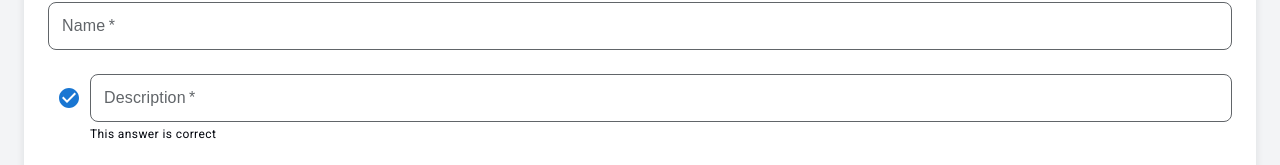
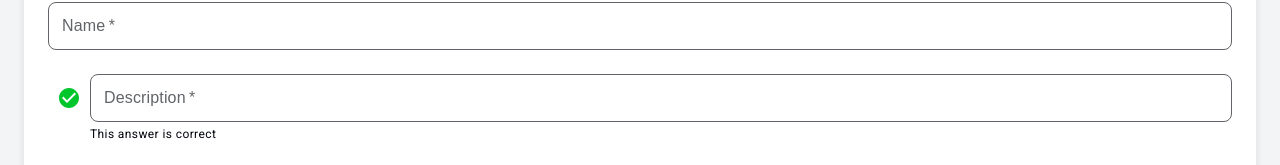
Before and after one commit to Thipyada/questionnaire, a Next.js app: page / in a window 1280 px wide. Shown: the part 372-537 px from the top of the page. Built offline with nearby package versions, Linux system fonts and the light colour scheme.

Commit message:
add important

```diff
--- a/styles/qEachQuestion.css
+++ b/styles/qEachQuestion.css
@@ -237,16 +237,16 @@
 /* helper text Checked */
 .eachChoice .MuiTextField-root .MuiFormHelperText-root {
   margin-left: 0;
-  color: var(--color-common-black);
+  color: var(--color-common-black) !important;
 }
 
 /* Checked Box */
 .eachChoice .Mui-checked {
-  color: var(--color-checked);
+  color: var(--color-checked) !important;
 }
 
 /* Choice Delete Button */
 .deleteEachChoiceButton .MuiButton-root {
   height: 100%;
-  color: var(--color-common-black);
+  color: var(--color-common-black) !important;
 }
```
